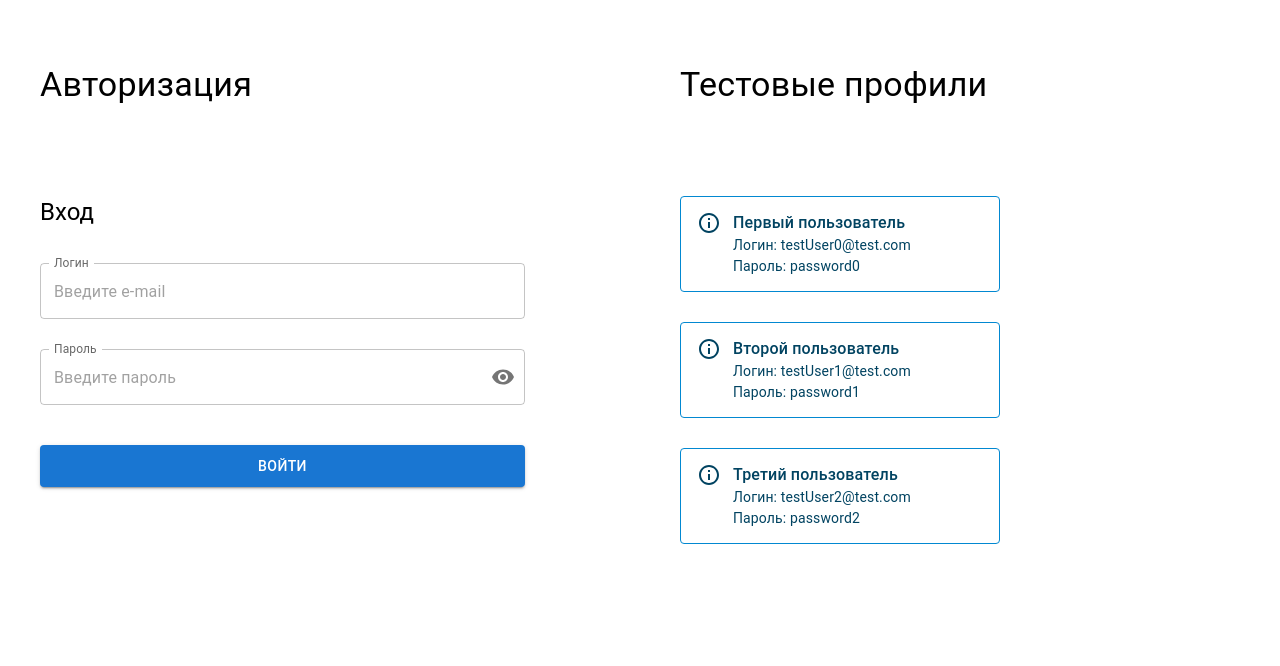
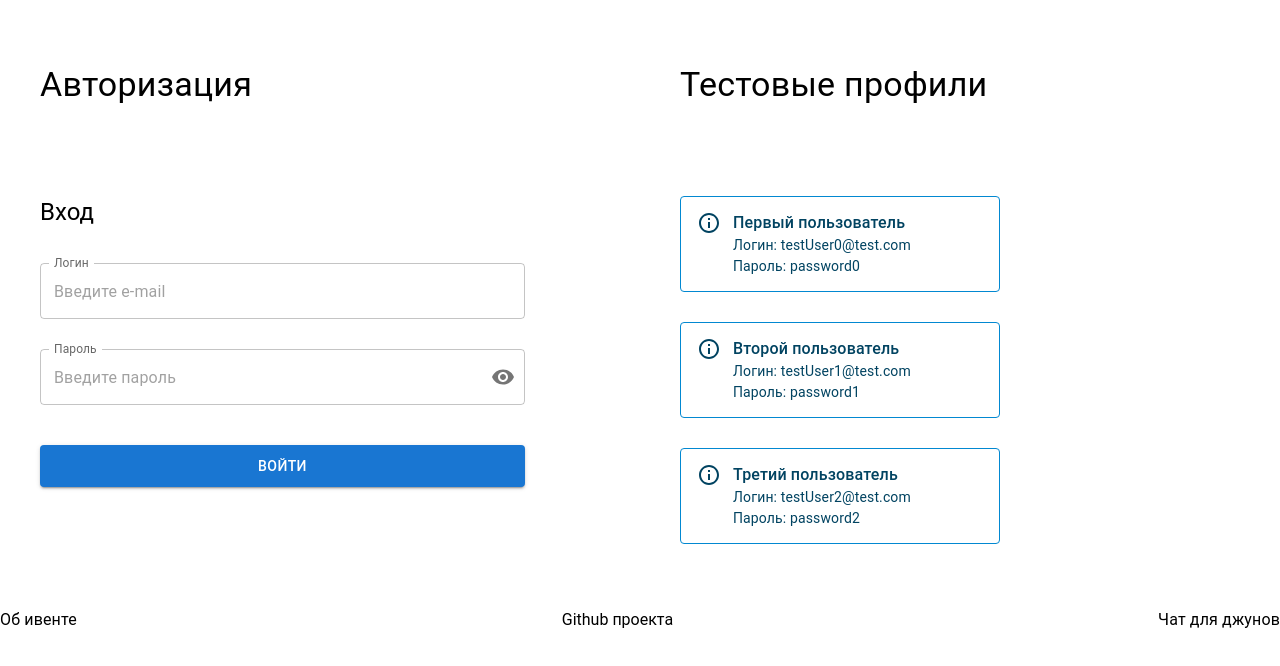
Before and after one commit to Pinup2/React-Event-Oct-24, a React (Vite) app: page /login in a window 1280 px wide. Shown: the top 666 px of the page. Built offline with nearby package versions, Linux system fonts and the light colour scheme.

Commit message:
Add Footer, add Layout

```diff
--- a/src/App.tsx
+++ b/src/App.tsx
@@ -13,6 +13,7 @@ import { Provider } from 'react-redux';
 import store from './store/createStore';
 import AuthPage from './Components/AuthPage';
 import Requests from "./Components/requests/Requests";
+import Layout from './Components/Layout';
 
 interface ProtectedRouteProps {
   element: React.ReactElement;
@@ -28,8 +29,10 @@ const App = () => (
   <Provider store={store}>
     <BrowserRouter>
       <Routes>
-        <Route path="/login" element={<AuthPage />} />
-        <Route path="/" element={<ProtectedRoute element={<Requests />} />} />
+        <Route path="/" element={<Layout />}>
+          <Route path="/login" element={<AuthPage />} />
+          <Route index element={<ProtectedRoute element={<Requests />} />} />
+        </Route>
       </Routes>
       <ToastContainer />
     </BrowserRouter>
--- /dev/null
+++ b/src/Components/Layout.tsx
@@ -0,0 +1,14 @@
+import React from 'react';
+import Footer from './common/Footer';
+import { Outlet } from 'react-router-dom';
+
+const Layout = () => (
+  <>
+    <main>
+      <Outlet />
+    </main>
+    <Footer />
+  </>
+);
+
+export default Layout;
--- /dev/null
+++ b/src/Components/common/Footer.jsx
@@ -0,0 +1,28 @@
+import React from "react";
+import { Box, Typography, Link } from "@mui/material";
+
+const Footer = () => {
+  return (
+    <>
+    <Box sx={{
+      display: 'flex',
+      justifyContent: 'space-between',
+      alignItems: 'center',
+      height: '152px'
+    }}>
+      <Typography>Об ивенте</Typography>
+      <Link href="https://github.com/Pinup2/React-Event-Oct-24"
+      style={{
+        textDecoration: 'none',
+        color: 'black',
+        fontFamily: 'Roboto, sans-serif'
+      }}>
+        Github проекта
+      </Link>
+      <Typography>Чат для джунов</Typography>
+    </Box>
+    </>
+  )
+}
+
+export default Footer;
```
Also changed, not shown: src/Components/ResponsePage.tsx (deleted, +0 -9 lines).
